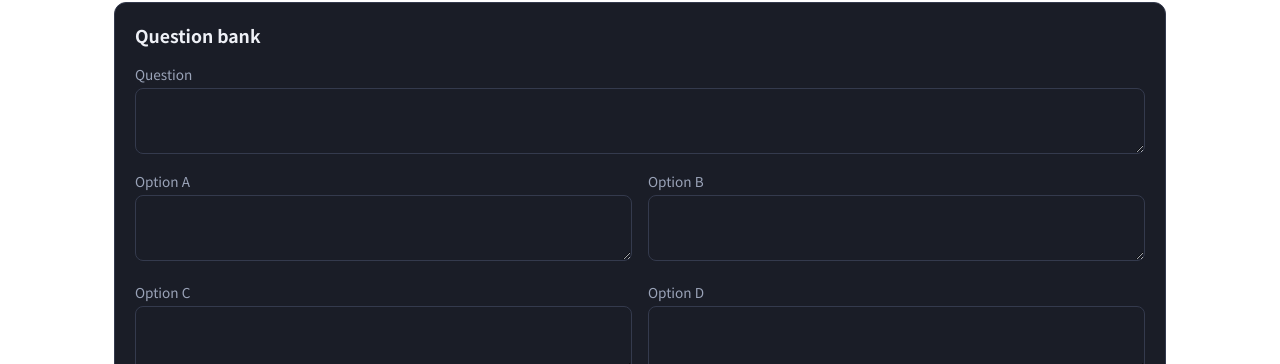
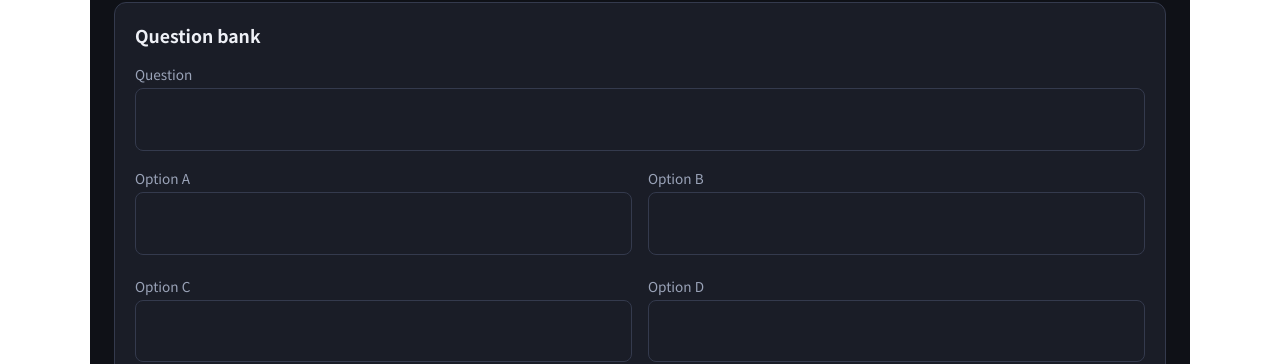
Before and after one commit to ayame30/obs-trivia-game, a React (Vite) app in the folder frontend/: page / in a window 1280 px wide. Shown: the part 436-800 px from the top of the page. Built offline with nearby package versions, Linux system fonts and the light colour scheme; no server answers.

Commit message:
Enhance QuestionManager component with line limit functionality for text areas and update global styles for improved textarea behavior

```diff
--- a/frontend/src/components/QuestionManager.tsx
+++ b/frontend/src/components/QuestionManager.tsx
@@ -1,4 +1,4 @@
-import { useState, type FormEvent } from 'react';
+import { useState, type FormEvent, type KeyboardEvent } from 'react';
 import { useQuery, useMutation } from '@apollo/client/react';
 import {
   GET_QUESTIONS,
@@ -21,6 +21,28 @@ const emptyForm: QuestionFormState = {
   correctAnswer: 'A',
   countdownSeconds: 30,
 };
+
+const MAX_TEXT_ROWS = 2;
+
+function lineCount(value: string): number {
+  if (!value) return 1;
+  return value.split('\n').length;
+}
+
+function limitLines(value: string, maxLines = MAX_TEXT_ROWS): string {
+  const lines = value.split('\n');
+  if (lines.length <= maxLines) return value;
+  return lines.slice(0, maxLines).join('\n');
+}
+
+function blockExtraRows(
+  e: KeyboardEvent<HTMLTextAreaElement>,
+  value: string
+): void {
+  if (e.key === 'Enter' && lineCount(value) >= MAX_TEXT_ROWS) {
+    e.preventDefault();
+  }
+}
 
 interface QuestionManagerProps {
   activeRound: Round | null | undefined;
@@ -66,11 +88,11 @@ export default function QuestionManager({ activeRound, onRoundChange }: Question
   const handleSubmit = (e: FormEvent) => {
     e.preventDefault();
     const input = {
-      text: form.text.trim(),
-      optionA: form.optionA.trim(),
-      optionB: form.optionB.trim(),
-      optionC: form.optionC.trim(),
-      optionD: form.optionD.trim(),
+      text: limitLines(form.text).trim(),
+      optionA: limitLines(form.optionA).trim(),
+      optionB: limitLines(form.optionB).trim(),
+      optionC: limitLines(form.optionC).trim(),
+      optionD: limitLines(form.optionD).trim(),
       correctAnswer: form.correctAnswer,
       countdownSeconds: Number(form.countdownSeconds) || 30,
     };
@@ -84,11 +106,11 @@ export default function QuestionManager({ activeRound, onRoundChange }: Question
   const startEdit = (q: Question) => {
     setEditingId(q.id);
     setForm({
-      text: q.text,
-      optionA: q.optionA,
-      optionB: q.optionB,
-      optionC: q.optionC,
-      optionD: q.optionD,
+      text: limitLines(q.text),
+      optionA: limitLines(q.optionA),
+      optionB: limitLines(q.optionB),
+      optionC: limitLines(q.optionC),
+      optionD: limitLines(q.optionD),
       correctAnswer: q.correctAnswer || 'A',
       countdownSeconds: q.countdownSeconds ?? 30,
     });
@@ -104,9 +126,11 @@ export default function QuestionManager({ activeRound, onRoundChange }: Question
         <div>
           <label>Question</label>
           <textarea
-            rows={2}
+            rows={MAX_TEXT_ROWS}
+            className="question-field--2-rows"
             value={form.text}
-            onChange={(e) => setForm({ ...form, text: e.target.value })}
+            onChange={(e) => setForm({ ...form, text: limitLines(e.target.value) })}
+            onKeyDown={(e) => blockExtraRows(e, form.text)}
             required
           />
         </div>
@@ -115,9 +139,13 @@ export default function QuestionManager({ activeRound, onRoundChange }: Question
             <div key={key}>
               <label>Option {String.fromCharCode(65 + i)}</label>
               <textarea
-                rows={2}
+                rows={MAX_TEXT_ROWS}
+                className="question-field--2-rows"
                 value={form[key]}
-                onChange={(e) => setForm({ ...form, [key]: e.target.value })}
+                onChange={(e) =>
+                  setForm({ ...form, [key]: limitLines(e.target.value) })
+                }
+                onKeyDown={(e) => blockExtraRows(e, form[key])}
                 required
               />
             </div>
--- a/frontend/src/styles/global.css
+++ b/frontend/src/styles/global.css
@@ -85,6 +85,7 @@ label {
   max-width: 1100px;
   margin: 0 auto;
   padding: 1.5rem;
+  background-color: var(--bg);
 }
 
 .layout header {
@@ -237,6 +238,10 @@ label {
   color: #000;
   font-size: 3rem;
 }
+.scoreboard-editor .scoreboard-list {
+  color: #fff;
+  font-size: 1rem;
+}
 
 .scoreboard-list li {
   display: flex;
@@ -318,6 +323,12 @@ label {
 .form-grid {
   display: grid;
   gap: 0.75rem;
+}
+
+.question-field--2-rows {
+  resize: none;
+  overflow-y: auto;
+  line-height: 1.4;
 }
 
 .form-actions {
```
